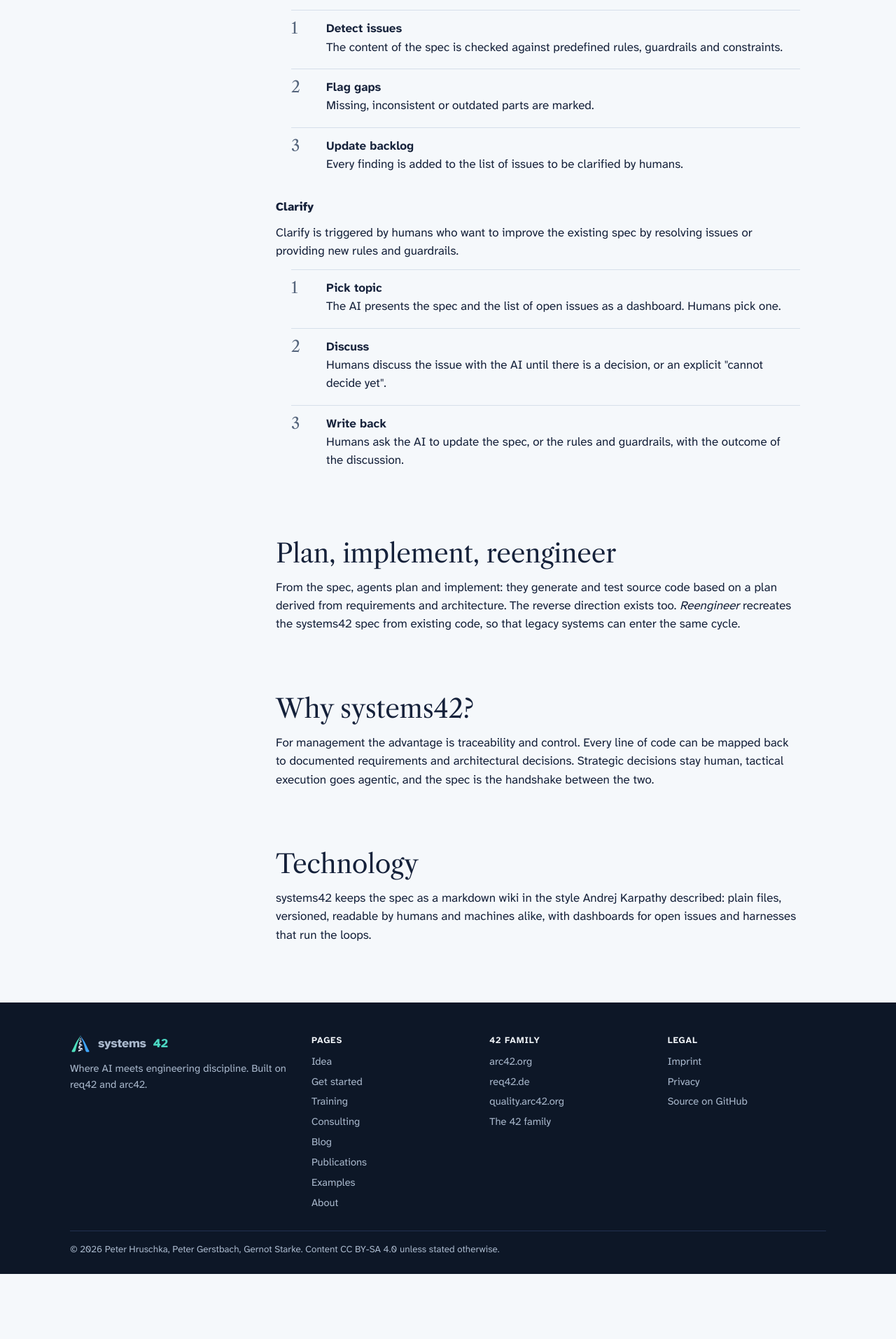
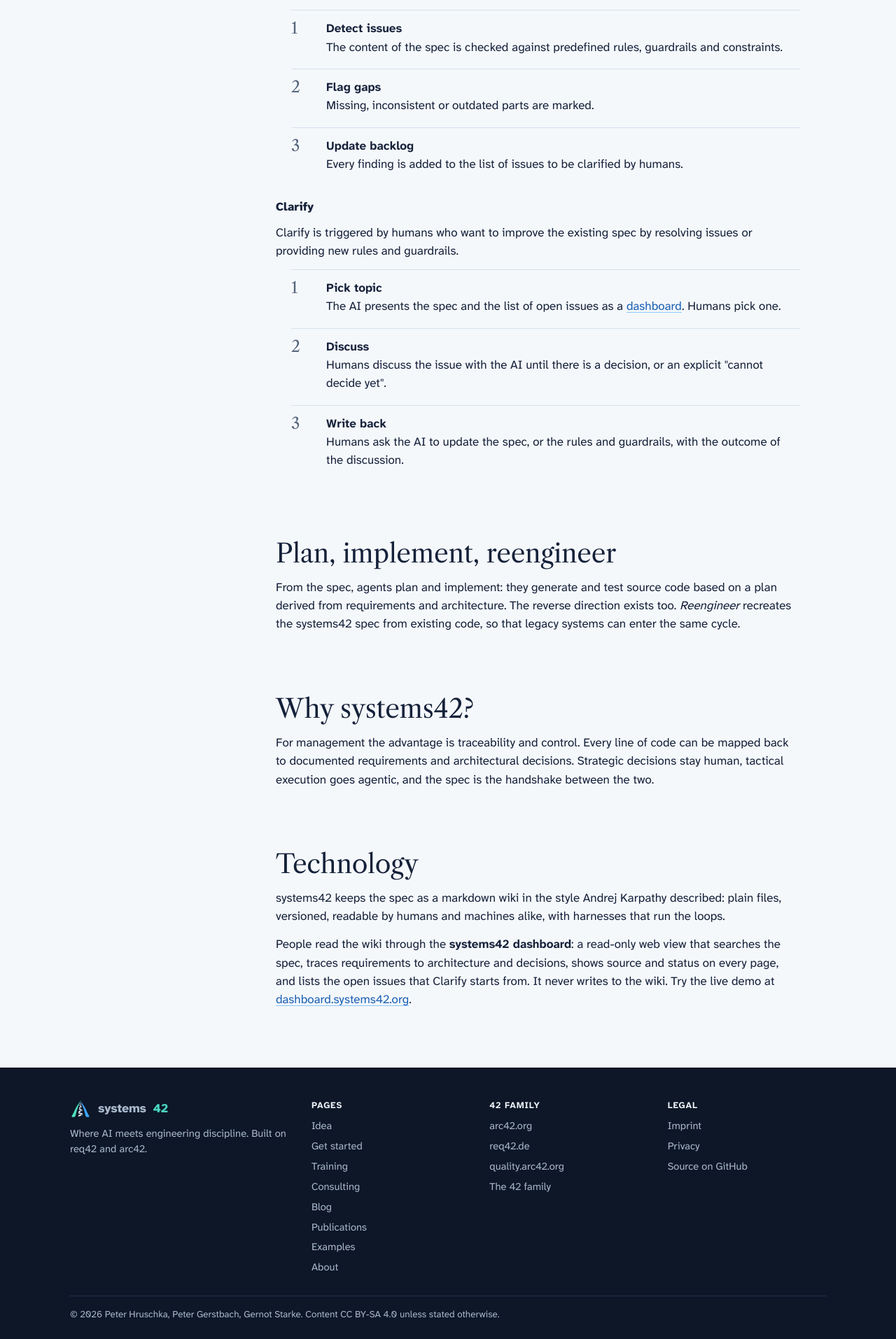
Before and after one commit to systems42-org/systems42.org-site, a Jekyll site: the page built from _pages/idea.md, in a window 1280 px wide. Shown: the part 1510-3424 px from the top of the page at 70% size. Built offline with Jekyll 4.4.1, drawn with Linux system fonts in a browser that asks for light colours; before the commit the page ends 3331 px from its top, so only the background shows below that.

Commit message:
Add the systems42 dashboard: idea, get started and first blog post
- /idea/: describe the dashboard in Technology and link it from Clarify
- /get-started/: add the dashboard as the item available now
- First blog post on the dashboard's vision and ideas, with a screenshot
  of the demo home page in light and dark (shown to match the theme)
- /blog/ is indexed and in the sitemap now that it has content
- Keep sandbox/ out of the build and out of git

Co-Authored-By: Claude Opus 5.5 <noreply@anthropic.com>

```diff
--- a/_config.yml
+++ b/_config.yml
@@ -79,3 +79,4 @@ exclude:
   - scripts/
   - .claude/
   - .impeccable/
+  - sandbox/
--- a/_pages/idea.md
+++ b/_pages/idea.md
@@ -50,7 +50,7 @@ Inspections can be time-triggered, for example after a capture or at defined int
 Clarify is triggered by humans who want to improve the existing spec by resolving issues or providing new rules and guardrails.
 
 <ol class="steps">
-<li><strong>Pick topic</strong>The AI presents the spec and the list of open issues as a dashboard. Humans pick one.</li>
+<li><strong>Pick topic</strong>The AI presents the spec and the list of open issues as a <a href="https://dashboard.systems42.org">dashboard</a>. Humans pick one.</li>
 <li><strong>Discuss</strong>Humans discuss the issue with the AI until there is a decision, or an explicit "cannot decide yet".</li>
 <li><strong>Write back</strong>Humans ask the AI to update the spec, or the rules and guardrails, with the outcome of the discussion.</li>
 </ol>
@@ -65,4 +65,6 @@ For management the advantage is traceability and control. Every line of code can
 
 ## Technology {#technology}
 
-systems42 keeps the spec as a markdown wiki in the style Andrej Karpathy described: plain files, versioned, readable by humans and machines alike, with dashboards for open issues and harnesses that run the loops.
+systems42 keeps the spec as a markdown wiki in the style Andrej Karpathy described: plain files, versioned, readable by humans and machines alike, with harnesses that run the loops.
+
+People read the wiki through the **systems42 dashboard**: a read-only web view that searches the spec, traces requirements to architecture and decisions, shows source and status on every page, and lists the open issues that Clarify starts from. It never writes to the wiki. Try the live demo at [dashboard.systems42.org](https://dashboard.systems42.org).
--- a/_sass/_page.scss
+++ b/_sass/_page.scss
@@ -83,3 +83,15 @@
 .offer h2{font-family:var(--display);font-weight:400;font-size:1.4rem;margin:0 0 .4em}
 .offer p{margin-top:.6em}
 @media (max-width:600px){.offer{grid-template-columns:1fr;gap:12px}.offer-icon{width:56px;height:56px}}
+
+/* Screenshots in posts: one image per theme, shown to match the page. */
+.article figure.screenshot{margin:1.6em 0 0}
+.article figure.screenshot img{display:block;width:100%;border:1px solid var(--line);border-radius:10px;box-shadow:var(--shadow)}
+.article figure.screenshot figcaption{margin-top:.6em;color:var(--muted);font-size:.9rem}
+.article .shot-dark{display:none!important}
+@media (prefers-color-scheme:dark){
+  :root:not([data-theme="light"]) .article .shot-light{display:none!important}
+  :root:not([data-theme="light"]) .article .shot-dark{display:block!important}
+}
+:root[data-theme="dark"] .article .shot-light{display:none!important}
+:root[data-theme="dark"] .article .shot-dark{display:block!important}
```
Also changed, not shown: README.md (+1 -1 lines), _pages/blog.md (+0 -2 lines), _pages/get-started.md (+1 -0 lines), _posts/2026-11-21-the-systems42-dashboard.md (added, +49 -0 lines), assets/img/blog/dashboard-home-dark.webp (added), assets/img/blog/dashboard-home.webp (added), 1 other file.
